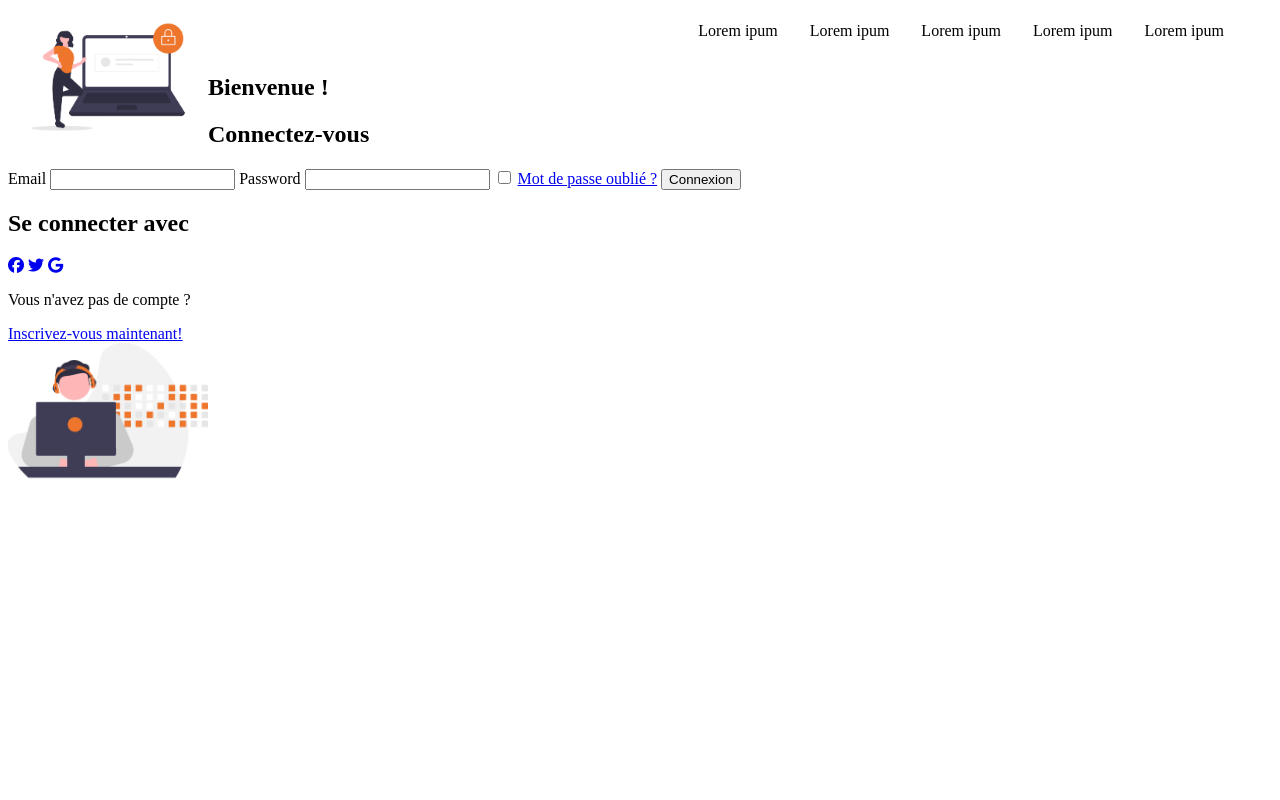
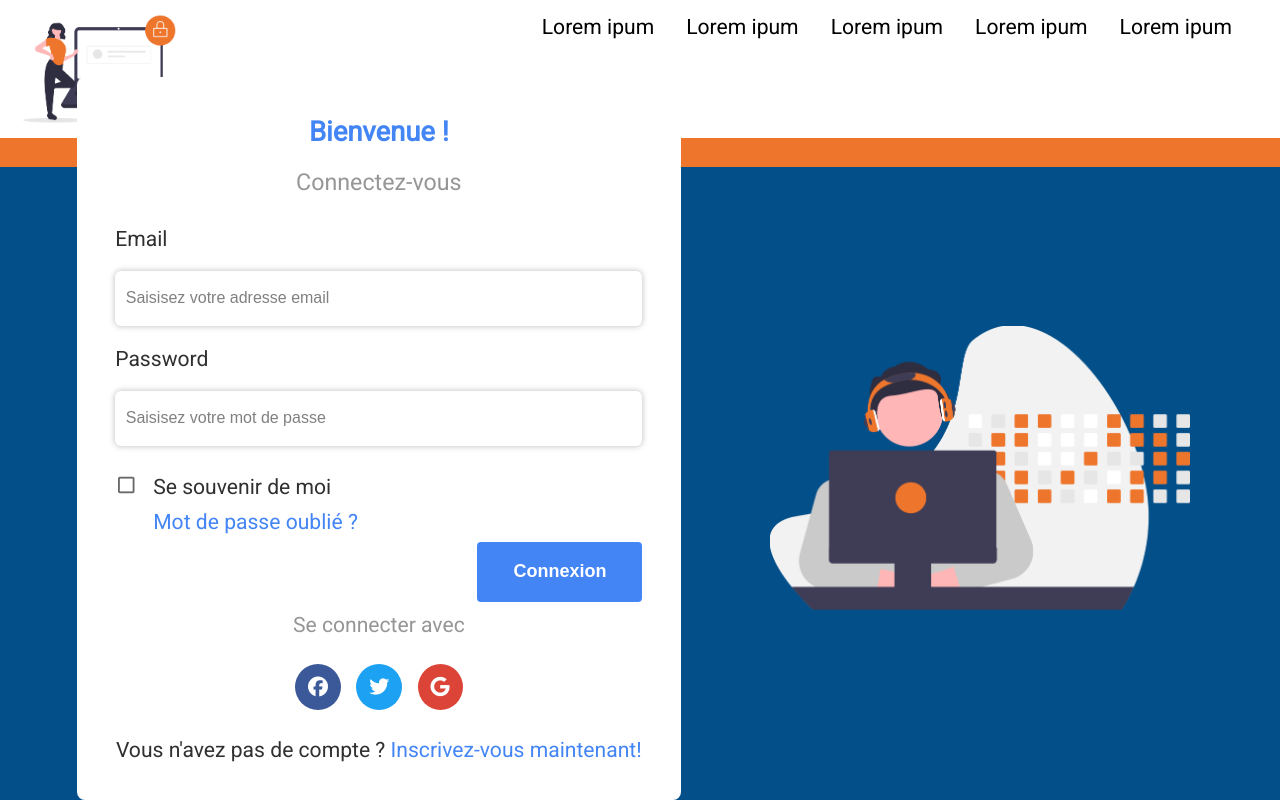
Before and after one commit to honorableCon/challenge-covid-fsociety, a plain HTML site: page index.html in a window 1280 px wide. Drawn offline with Linux system fonts and the light colour scheme.

Commit message:
desktop style

```diff
--- a/index.html
+++ b/index.html
@@ -5,15 +5,18 @@
     <meta http-equiv="X-UA-Compatible" content="IE=edge">
     <meta name="viewport" content="width=device-width, initial-scale=1.0">
     <link rel="stylesheet" href="styles/login.css">
+    <link rel="stylesheet" href="styles/formulaire.css">
+    <link rel="preconnect" href="https://fonts.googleapis.com">
+    <link rel="preconnect" href="https://fonts.gstatic.com" crossorigin>
+    <link href="https://fonts.googleapis.com/css2?family=Roboto&display=swap" rel="stylesheet">
     <script src="https://kit.fontawesome.com/ea05a76d15.js" crossorigin="anonymous"></script>
+    <link href="https://fonts.googleapis.com/icon?family=Material+Icons" rel="stylesheet">
+    <link rel="stylesheet" href="https://cdnjs.cloudflare.com/ajax/libs/font-awesome/4.7.0/css/font-awesome.min.css">
     <title>Challenge covid fsociety</title>
 </head>
 <body>
 
 <main>
-    <header>
-
-    </header>
     <nav>
         <img src="images/login.png" alt="">
         <ul>
@@ -24,7 +27,6 @@
             <li><a href="#">Lorem ipum</a></li>
             <li><a href="#">Lorem ipum</a></li>
         </ul>
-
     </nav>
     <section class="connexion">
         <!-- Diallo connexion orange (html/css)-->
@@ -32,28 +34,49 @@
     <section class="formulaire">
     <form>
         <!-- Kebe html - Hcon  css-->
+        <div class="form-head">
             <h1>Bienvenue !</h1>
             <h2>Connectez-vous</h2>
+        </div>
         <label for="email">Email</label>
-        <input type="email" name="email" id="email">
+        <input type="email" name="email" id="email"
+            placeholder="Saisisez votre adresse email">
         <label for="password">Password</label>
-        <input type="password" name="password" id="password">
-        <input type="checkbox" name="rememberpwd" id="rememberpwd">
+        <input type="password" name="password" id="password"
+            placeholder="Saisisez votre mot de passe">
+        <div class="checkbox">
+            <i class="material-icons" style="font-size:22px;color:rgb(104, 104, 104)">check_box_outline_blank</i>
+            <div class="label">
+                <p>Se souvenir de moi </p>
                 <a href="#">Mot de passe oublié ?</a>
+            </div>
+        </div>
         <input type="submit" value="Connexion">
-        <h2>Se connecter avec</h2>
+        <div class="form-foot">
+            <p>Se connecter avec</p>
             <div class="social">
-            <a href="#"><i class="fab fa-facebook"></i></a>
-            <a href="#"><i class="fab fa-twitter"></i></a>
-            <a href="#"><i class="fab fa-google"></i></a>
+                <a href="#"><i class="fab fa-facebook"
+                    style="background-color:#3b5998;"></i>
+                </a>
+                <a href="#">
+                    <i class="fab fa-twitter"
+                    style="background-color:#1DA1F2;"></i>
+                </a>
+                <a href="#">
+                    <i class="fab fa-google"
+                    style="background-color:#DB4437;"></i>
+                </a>
             </div>
             <div class="inscription">
-            <p>Vous n'avez pas de compte ?</p>
-            <a href="#">Inscrivez-vous maintenant!</a>
+                <p>Vous n'avez pas de compte ?
+                <a href="#"> Inscrivez-vous maintenant!</a></p>
+            </div>
         </div>
     </form>
-    <div>
+    <div class="developer">
+        <div class="devimage">
             <img src="images/developer.png" alt="developer">
+        </div>
     </div>
     </section>
 </main>
--- /dev/null
+++ b/styles/formulaire.css
@@ -0,0 +1,176 @@
+/* honorable */
+*{
+    padding: 0%;
+    margin: 0%;
+    box-sizing: border-box;
+  }
+main{
+    display: flex;
+    height: 100vh;
+    flex-direction: column;
+    font-family: 'Roboto', 'Ubuntu', 'Lucida Sans', Arial, sans-serif;
+    font-size: 1.32em;
+    color: rgb(48, 48, 48);
+}
+a{
+    text-decoration: none;
+    color: #4385F5;
+}
+
+.formulaire{
+    display: flex;
+    align-items: center;
+    justify-content: space-between;
+    background-color: #034F89;
+    width: 100%;
+    /*padding: 0px 5%;*/
+    height: 100vh;
+}
+.formulaire form{
+    display: flex;
+    flex-direction: column;
+    background-color: #fff;
+    width: 50%;
+    padding: 3%;
+    margin-left: 6%;
+    border-radius: 8px;
+    margin-top: -90px;
+}
+
+.developer{
+    width: 50%;
+    align-items: center;
+    display: flex;
+    justify-content: center;
+    flex-direction: column;
+    /*background-color: red;*/
+    align-content: center;
+}
+
+
+[type=password], [type=email]{
+    width: 100%;
+    height: 55px;
+    border: none;
+    border-radius: 6px;
+    padding: 2%;
+    margin: 20px 0;
+    box-shadow: rgba(0, 0, 0, 0.274) 0px 0px 6px;
+}
+
+[type=submit]{
+    height: 60px;
+    background-color: #4385F5;
+    border: none;
+    border-radius: 4px;
+    color: #fff;
+    font-size: 18px;
+    font-weight: bold;
+    align-self: flex-end;
+    width: auto;
+    padding: 0px 36px;
+    text-align: center;
+    vertical-align: middle;
+}
+input::placeholder {
+    font-size: 1.2em;
+    color: grey;
+    /*font-weight: bold;*/
+}
+
+.form-head{
+    align-self: center;
+    display: flex;
+    flex-direction: column;
+    align-items: center;
+    margin-bottom: 30px;
+}
+
+.form-head h1{
+    font-weight : bold;
+    color: #4385F5;
+    margin-bottom: 20px;
+    font-size: 1.3em;
+}
+
+.form-head h2{
+    color: rgb(151, 149, 149);
+    font-weight: normal;
+    font-size: 1.1em;
+}
+
+.inscription{
+    display: flex;
+    color: rgb(48, 48, 48);
+}
+
+.form-foot{
+    align-self: center;
+    display: flex;
+    flex-direction: column;
+    align-items: center;
+    margin-top: 10px;
+    /*background-color: red;*/
+    color: rgb(151, 149, 149);
+    justify-content: space-between;
+    height: 150px;
+}
+
+
+
+.developer img{
+    width: 420px;
+    margin-top: -20px;
+}
+
+
+/*.devimage::before{
+    content: "";
+    background: rgb(179, 179, 179);
+    height: 2px;
+    width: 100%;
+    display: block;
+    margin: auto auto;
+    margin-bottom: 1vh;
+}
+
+.devimage::after{
+    position: relative;
+    content: "";
+    background: rgb(179, 179, 179);
+    height: 2px;
+    width: 100%;
+    display: block;
+    margin: auto auto;
+    margin-top: 27vh;
+} */
+.connexion{
+    background-color: #EE752C;
+    height: 200px;
+}
+
+.checkbox {
+    display: flex;
+    margin: 8px 0;
+}
+.checkbox .label{
+    margin-left: 16px;
+}
+.checkbox p{
+    margin-bottom: 10px;
+}
+
+
+/* ------------- icon social -------------- */
+
+.social{
+    margin: 12px;
+}
+
+.fab{
+    font-size: 20px;
+    color: #fff;
+    margin: 0 5px;
+    border-radius: 50%;
+    padding: 13px;
+}
--- a/styles/login.css
+++ b/styles/login.css
@@ -1,3 +1,5 @@
+
+
 ul {
     list-style-type: none;
     margin: 0;
```
Lines whose indentation alone changed are shown as unchanged.
